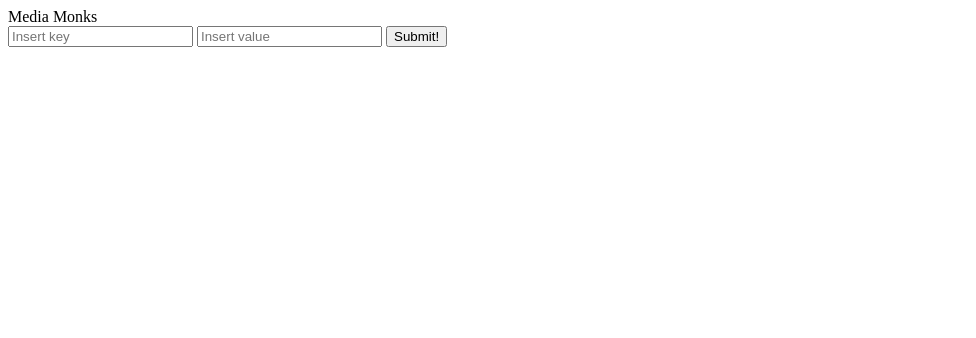
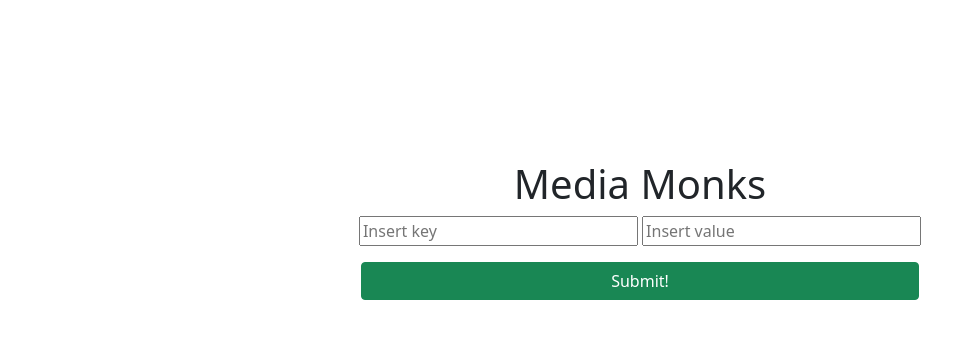
Before and after one commit to ombaez/media-monks-app, a website: page public/index.html in a window 1280 px wide. Shown: the whole page, without its empty margins (0-976 px from the left). Drawn offline with nearby package versions, Linux system fonts and the light colour scheme; no server answers.

Commit message:
refactor:styles and clean code

```diff
--- a/package.json
+++ b/package.json
@@ -5,7 +5,7 @@
   "main": "index.js",
   "scripts": {
     "start": "nodemon server.js",
-    "test": "jest --detectOpenHandles --collect-coverage --watchAll"
+    "test": "jest --detectOpenHandles --verbose --collect-coverage --watchAll"
   },
   "author": "",
   "license": "ISC",
--- a/public/index.html
+++ b/public/index.html
@@ -1,18 +1,42 @@
 <!DOCTYPE html>
 <html lang="en">
   <head>
-    <title>Express-Docker-Compose-Redis Test</title>
+    <link
+      href="https://cdn.jsdelivr.net/npm/bootstrap@5.0.0-beta2/dist/css/bootstrap.min.css"
+      rel="stylesheet"
+      integrity="sha384-BmbxuPwQa2lc/FVzBcNJ7UAyJxM6wuqIj61tLrc4wSX0szH/Ev+nYRRuWlolflfl"
+      crossorigin="anonymous"
+    />
+    <link href="styles.css" rel="stylesheet" />
+    <title>Express-Redis-SocketIo-Docker-ComposeTest</title>
   </head>
   <body>
-    <div>Media Monks</div>
+    <div class="container">
+      <form id="message-form">
+        <h1>Media Monks</h1>
+        <input
+          class="col-sm-3 col-4"
+          id="user-key"
+          type="text"
+          placeholder="Insert key"
+        />
+        <input
+          class="col-sm-3 col-4"
+          id="user-value"
+          type="text"
+          placeholder="Insert value"
+        />
+        <button
+          class="col-sm-6 col-4 btn btn-success"
+          type="button"
+          onclick="handlerSubmit()"
+        >
+          Submit!
+        </button>
+      </form>
 
-    <form id="message-form">
-      <input id="user-key" type="text" placeholder="Insert key" />
-      <input id="user-value" type="text" placeholder="Insert value" />
-      <button type="button" onclick="handlerSubmit()">Submit!</button>
-    </form>
-
-    <ul id="messages"></ul>
+      <ul id="messages"></ul>
+    </div>
 
     <script src="/socket.io/socket.io.js"></script>
     <script src="script.js"></script>
--- /dev/null
+++ b/public/styles.css
@@ -0,0 +1,8 @@
+.container {
+  margin: 10em auto 1em;
+  text-align: center;
+}
+
+button {
+  margin-top: 1em;
+}
```
Also changed, not shown: docker-compose.yml (+5 -2 lines), src/tests/server.test.js (+4 -0 lines), src/tests/socket.test.js (+4 -0 lines).
